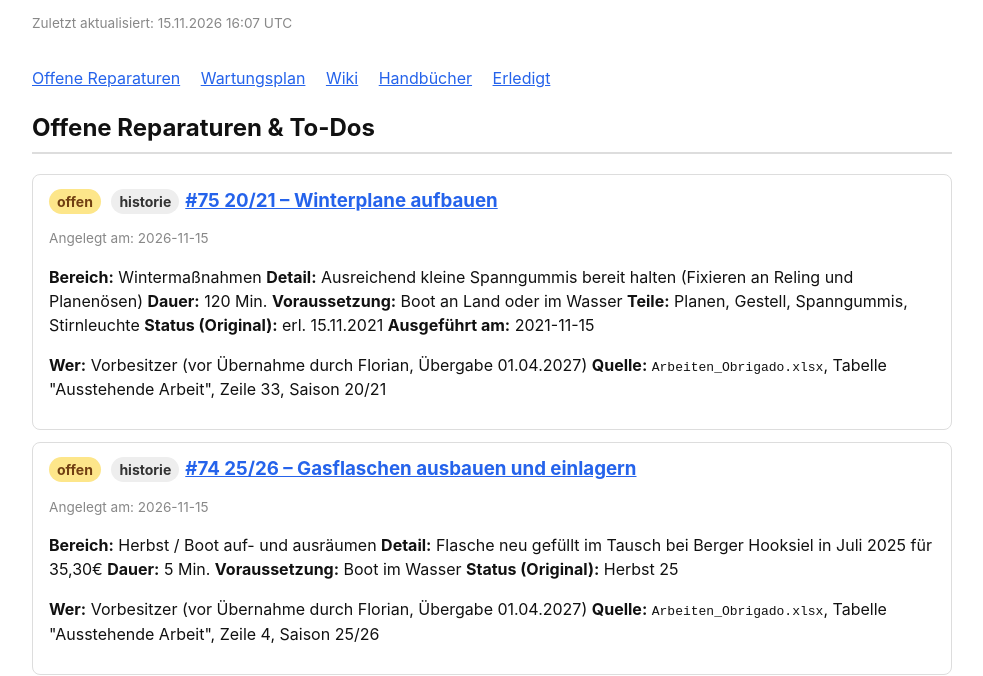
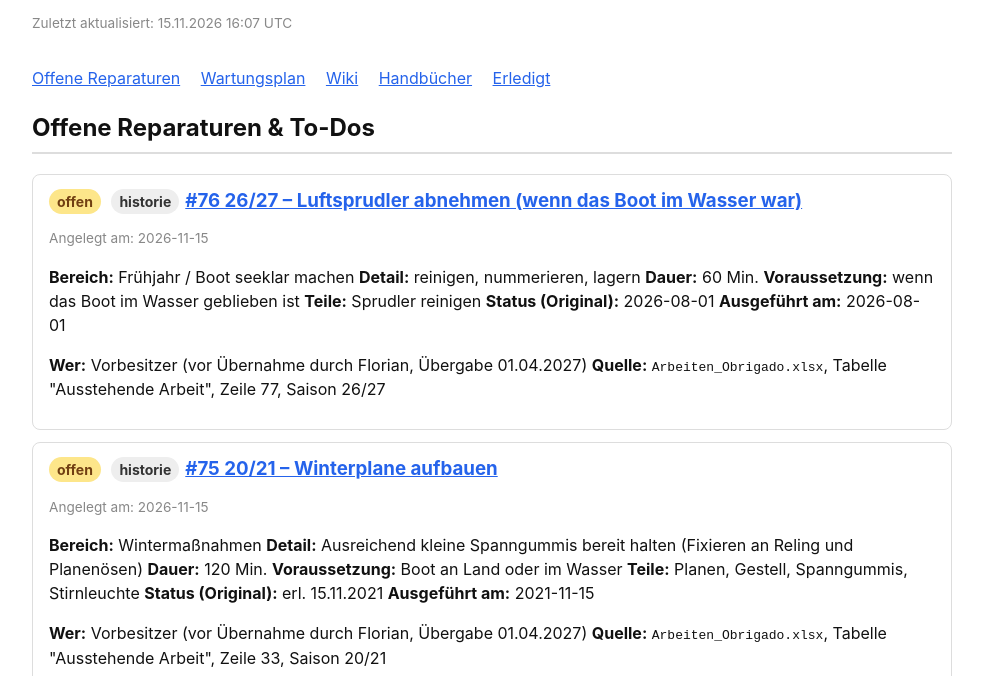
Before and after one commit to Flori0815/Obrigado-Dashboard, a plain HTML site: page index.html in a window 1280 px wide. Shown: the part 124-800 px from the top of the page, without its empty margins (148-1131 px from the left). Drawn offline with Linux system fonts and the light colour scheme.

Commit message:
Dashboard aktualisiert (2026-11-15T16:07:20Z)

```diff
--- a/index.html
+++ b/index.html
@@ -46,6 +46,19 @@
 
 <section id="reparaturen">
 <h2>Offene Reparaturen &amp; To-Dos</h2>
+<div class="issue">
+  <h3><span class="badge open">offen</span> <span class="badge">historie</span><a href="https://github.com/Flori0815/Obrigado/issues/76">#76 26/27 – Luftsprudler abnehmen (wenn das Boot im Wasser war)</a></h3>
+  <p style="font-size:0.85em;color:#888">Angelegt am: 2026-11-15</p>
+  <p><strong>Bereich:</strong> Frühjahr / Boot seeklar machen
+<strong>Detail:</strong> reinigen, nummerieren, lagern
+<strong>Dauer:</strong> 60 Min.
+<strong>Voraussetzung:</strong> wenn das Boot im Wasser geblieben ist
+<strong>Teile:</strong> Sprudler reinigen
+<strong>Status (Original):</strong> 2026-08-01
+<strong>Ausgeführt am:</strong> 2026-08-01</p>
+<p><strong>Wer:</strong> Vorbesitzer (vor Übernahme durch Florian, Übergabe 01.04.2027)
+<strong>Quelle:</strong> <code>Arbeiten_Obrigado.xlsx</code>, Tabelle "Ausstehende Arbeit", Zeile 77, Saison 26/27</p>
+</div>
 <div class="issue">
   <h3><span class="badge open">offen</span> <span class="badge">historie</span><a href="https://github.com/Flori0815/Obrigado/issues/75">#75 20/21 – Winterplane aufbauen</a></h3>
   <p style="font-size:0.85em;color:#888">Angelegt am: 2026-11-15</p>
```
